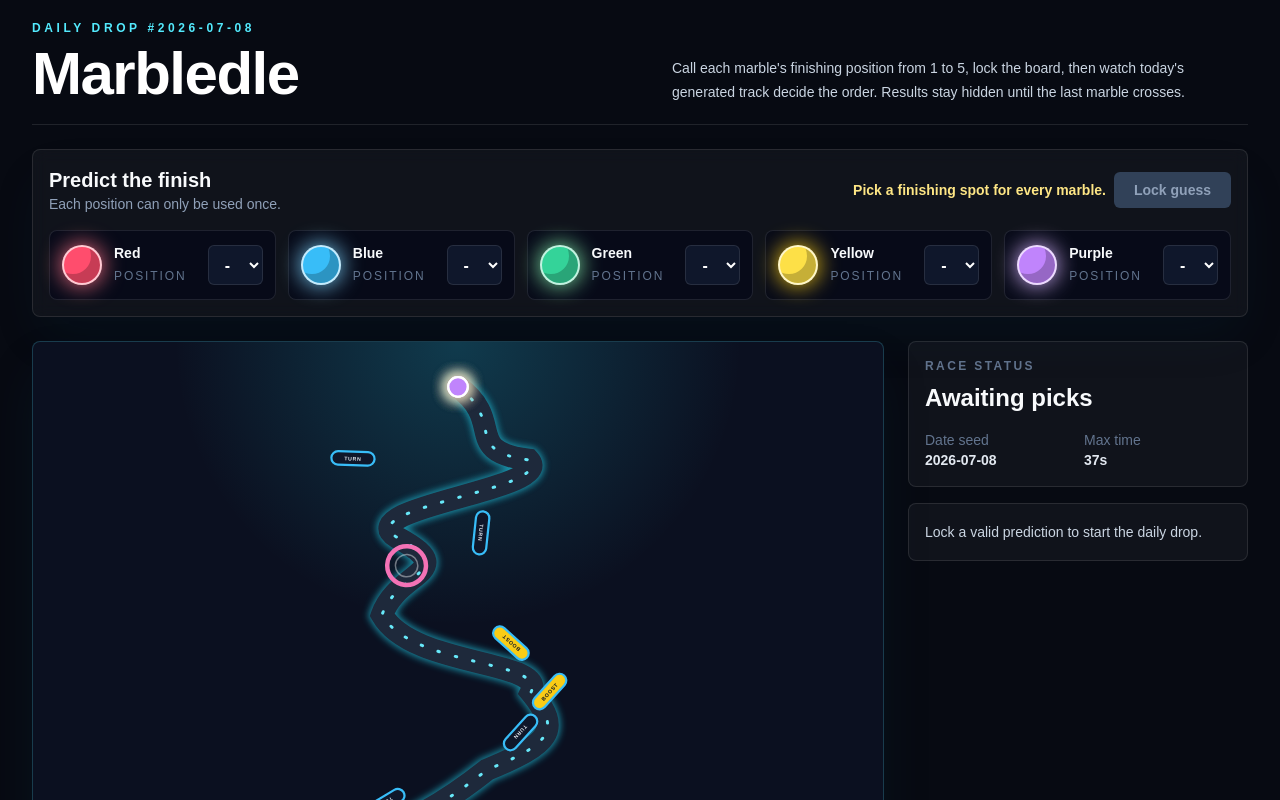
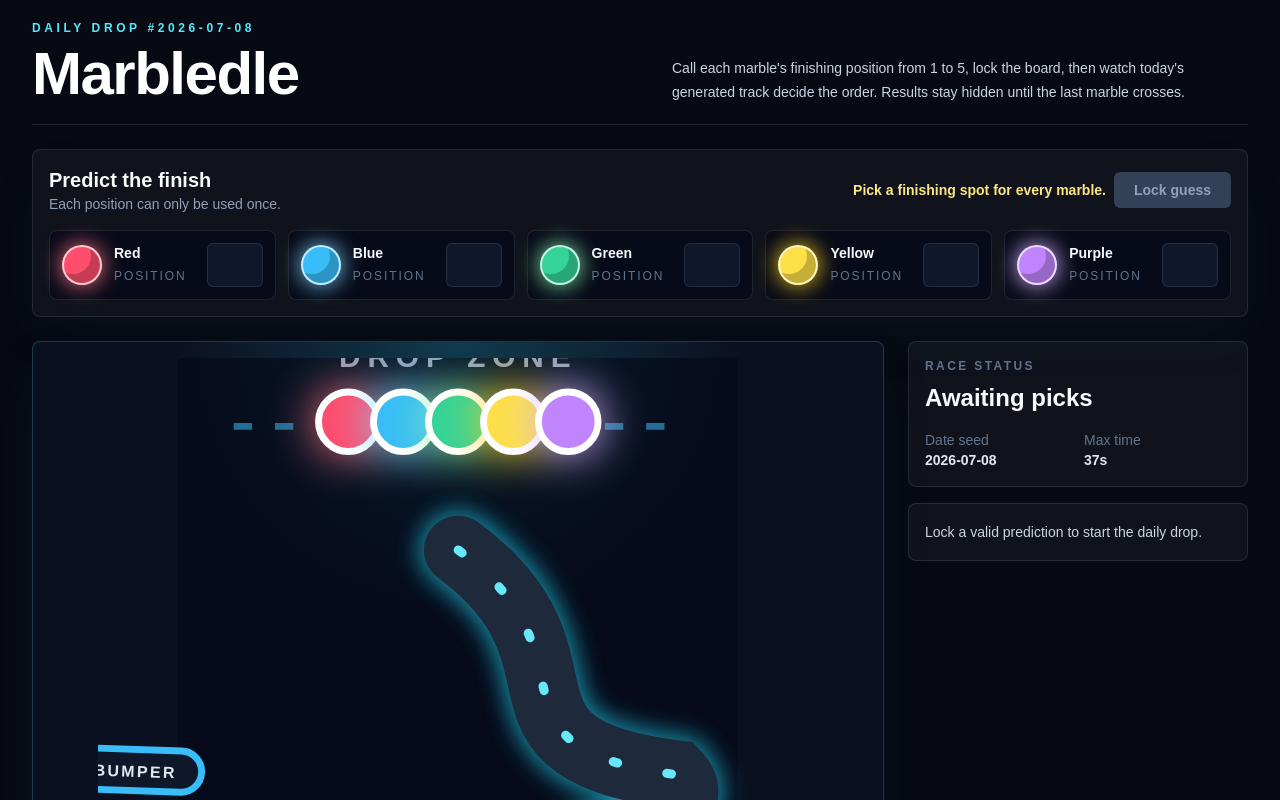
Before and after one commit to svnday/marbledle, a Next.js app: page / in a window 1280 px wide. Shown: the top 800 px of the page. Built offline with nearby package versions, Linux system fonts and the light colour scheme.

Commit message:
Add zoomed race camera

```diff
--- a/src/app/globals.css
+++ b/src/app/globals.css
@@ -31,12 +31,12 @@ body {
 }
 
 button,
-select {
+input {
   cursor: pointer;
 }
 
 button:disabled,
-select:disabled {
+input:disabled {
   cursor: not-allowed;
 }
 
--- a/src/components/MarbledleGame.tsx
+++ b/src/components/MarbledleGame.tsx
@@ -1,6 +1,12 @@
 "use client";
 
-import { type CSSProperties, useEffect, useMemo, useState } from "react";
+import {
+  type CSSProperties,
+  useEffect,
+  useMemo,
+  useRef,
+  useState,
+} from "react";
 import {
   type Marble,
   type MarbleId,
@@ -17,15 +23,16 @@ import {
 
 type RaceState = "guessing" | "racing" | "finished";
 
-const POSITION_OPTIONS = [1, 2, 3, 4, 5];
-
 export function MarbledleGame() {
   const puzzle = useMemo(() => getDailyPuzzle(), []);
   const [guess, setGuess] = useState<PositionGuess>(() => createEmptyGuess());
   const [raceState, setRaceState] = useState<RaceState>("guessing");
+  const [cameraProgress, setCameraProgress] = useState(0);
+  const raceStartedAt = useRef<number | null>(null);
 
   const validation = getGuessValidation(guess);
   const guessedOrder = useMemo(() => guessToOrder(guess), [guess]);
+  const duplicatePositions = useMemo(() => getDuplicatePositions(guess), [guess]);
   const score = useMemo(
     () =>
       raceState === "finished"
@@ -40,15 +47,50 @@ export function MarbledleGame() {
     }
 
     const timeout = window.setTimeout(
-      () => setRaceState("finished"),
+      () => {
+        setCameraProgress(1);
+        setRaceState("finished");
+      },
       puzzle.raceDurationSeconds * 1000 + 700,
     );
 
     return () => window.clearTimeout(timeout);
   }, [puzzle.raceDurationSeconds, raceState]);
 
+  useEffect(() => {
+    if (raceState !== "racing") {
+      raceStartedAt.current = null;
+      return;
+    }
+
+    raceStartedAt.current = performance.now();
+    let animationFrame = 0;
+
+    function updateCamera(now: number) {
+      if (raceStartedAt.current === null) {
+        return;
+      }
+
+      const elapsed = (now - raceStartedAt.current) / 1000;
+      const progress = Math.min(elapsed / puzzle.raceDurationSeconds, 1);
+      setCameraProgress(progress);
+
+      if (progress < 1) {
+        animationFrame = window.requestAnimationFrame(updateCamera);
+      }
+    }
+
+    animationFrame = window.requestAnimationFrame(updateCamera);
+
+    return () => window.cancelAnimationFrame(animationFrame);
+  }, [puzzle.raceDurationSeconds, raceState]);
+
   function updateGuess(marbleId: MarbleId, value: string) {
     if (raceState !== "guessing") {
+      return;
+    }
+
+    if (!/^[1-5]?$/.test(value)) {
       return;
     }
 
@@ -63,6 +105,7 @@ export function MarbledleGame() {
       return;
     }
 
+    setCameraProgress(0);
     setRaceState("racing");
   }
 
@@ -96,7 +139,7 @@ export function MarbledleGame() {
             <div className="flex flex-col gap-2 sm:flex-row sm:items-center">
               <p className="min-h-5 text-sm font-semibold text-amber-200">
                 {validation.hasDuplicates
-                  ? "Duplicate positions need fixing."
+                  ? "Duplicate position typed."
                   : validation.isComplete
                     ? "Ready to race."
                     : "Pick a finishing spot for every marble."}
@@ -112,22 +155,34 @@ export function MarbledleGame() {
           </div>
 
           <div className="mt-4 grid gap-3 sm:grid-cols-2 lg:grid-cols-5">
-            {puzzle.marbles.map((marble) => (
+            {puzzle.marbles.map((marble) => {
+              const marbleGuess = guess[marble.id];
+
+              return (
                 <MarbleGuessCard
                   disabled={raceState !== "guessing"}
-                guess={guess[marble.id]}
+                  hasDuplicate={
+                    typeof marbleGuess === "number" &&
+                    duplicatePositions.has(marbleGuess)
+                  }
+                  guess={marbleGuess}
                   key={marble.id}
                   marble={marble}
                   onChange={(value) => updateGuess(marble.id, value)}
                 />
-            ))}
+              );
+            })}
           </div>
         </section>
 
         <section className="grid flex-1 gap-6 lg:grid-cols-[minmax(0,1fr)_340px]">
           <div className="relative min-h-[780px] overflow-hidden rounded-lg border border-cyan-300/20 bg-[#0b1020] shadow-2xl shadow-cyan-950/30">
             <div className="absolute inset-0 bg-[radial-gradient(circle_at_top,_rgba(34,211,238,0.22),_transparent_32%),radial-gradient(circle_at_bottom,_rgba(192,132,252,0.16),_transparent_34%)]" />
-            <RaceTrack puzzle={puzzle} raceState={raceState} />
+            <RaceTrack
+              cameraProgress={cameraProgress}
+              puzzle={puzzle}
+              raceState={raceState}
+            />
           </div>
 
           <aside className="flex flex-col gap-4">
@@ -172,16 +227,24 @@ export function MarbledleGame() {
 function MarbleGuessCard({
   disabled,
   guess,
+  hasDuplicate,
   marble,
   onChange,
 }: {
   disabled: boolean;
   guess: number | "";
+  hasDuplicate: boolean;
   marble: Marble;
   onChange: (value: string) => void;
 }) {
   return (
-    <label className="flex items-center gap-3 rounded-lg border border-white/10 bg-slate-950/60 p-3">
+    <label
+      className={
+        hasDuplicate
+          ? "flex items-center gap-3 rounded-lg border border-red-400 bg-red-950/40 p-3 shadow-[0_0_18px_rgba(248,113,113,0.16)]"
+          : "flex items-center gap-3 rounded-lg border border-white/10 bg-slate-950/60 p-3"
+      }
+    >
       <span
         aria-hidden="true"
         className="h-10 w-10 shrink-0 rounded-full border-2 border-white/70 shadow-[inset_-9px_-9px_0_rgba(0,0,0,0.22),0_0_22px_var(--marble-glow)]"
@@ -194,47 +257,83 @@ function MarbleGuessCard({
       />
       <span className="min-w-0 flex-1">
         <span className="block truncate text-sm font-black">{marble.name}</span>
-        <span className="text-xs uppercase tracking-[0.16em] text-slate-500">
-          position
+        <span
+          className={
+            hasDuplicate
+              ? "text-xs font-black uppercase tracking-[0.16em] text-red-300"
+              : "text-xs uppercase tracking-[0.16em] text-slate-500"
+          }
+        >
+          {hasDuplicate ? "duplicate" : "position"}
         </span>
       </span>
-      <select
-        className="h-10 rounded-md border border-white/10 bg-slate-900 px-3 text-base font-black text-white outline-none transition focus:border-cyan-300 disabled:opacity-50"
+      <input
+        aria-invalid={hasDuplicate}
+        className={
+          hasDuplicate
+            ? "h-11 w-14 rounded-md border border-red-300 bg-red-950 px-3 text-center text-lg font-black text-white outline-none transition focus:border-red-200 disabled:opacity-50"
+            : "h-11 w-14 rounded-md border border-white/10 bg-slate-900 px-3 text-center text-lg font-black text-white outline-none transition focus:border-cyan-300 disabled:opacity-50"
+        }
         disabled={disabled}
+        inputMode="numeric"
+        maxLength={1}
         onChange={(event) => onChange(event.target.value)}
+        pattern="[1-5]"
         value={guess}
-      >
-        <option value="">-</option>
-        {POSITION_OPTIONS.map((position) => (
-          <option key={position} value={position}>
-            {position}
-          </option>
-        ))}
-      </select>
+      />
     </label>
   );
 }
 
 function RaceTrack({
+  cameraProgress,
   puzzle,
   raceState,
 }: {
+  cameraProgress: number;
   puzzle: ReturnType<typeof getDailyPuzzle>;
   raceState: RaceState;
 }) {
+  const cameraTransform = getCameraTransform(cameraProgress);
+
   return (
-    <div className="absolute inset-0 flex items-center justify-center p-3 sm:p-6">
+    <div className="absolute inset-0 flex items-center justify-center p-2 sm:p-4">
       <svg
         aria-label="Daily vertical marble race track"
-        className="h-full max-h-[1040px] w-full max-w-[520px] overflow-visible"
+        className="h-full w-full max-w-[720px] overflow-hidden"
         role="img"
-        viewBox="0 0 420 980"
+        viewBox="0 0 420 560"
       >
         <defs>
           <filter id="track-glow" x="-40%" y="-40%" width="180%" height="180%">
             <feGaussianBlur stdDeviation="5" />
           </filter>
         </defs>
+
+        <rect fill="rgba(2,6,23,0.56)" height="560" width="420" x="0" y="0" />
+
+        <g style={{ transition: raceState === "racing" ? "none" : "transform 500ms ease" }} transform={cameraTransform}>
+          <text
+            fill="#94a3b8"
+            fontSize="13"
+            fontWeight="900"
+            letterSpacing="3"
+            textAnchor="middle"
+            x="210"
+            y="-52"
+          >
+            DROP ZONE
+          </text>
+          <line
+            opacity="0.55"
+            stroke="#38bdf8"
+            strokeDasharray="8 10"
+            strokeWidth="3"
+            x1="112"
+            x2="308"
+            y1="-26"
+            y2="-26"
+          />
 
           <path
             d={puzzle.trackPath}
@@ -286,7 +385,7 @@ function RaceTrack({
             <TrackFeatureMarker feature={feature} key={feature.id} />
           ))}
 
-        {puzzle.marbles.map((marble) => (
+          {puzzle.marbles.map((marble, index) => (
             <AnimatedMarble
               finishIndex={puzzle.finishOrder.indexOf(marble.id)}
               key={marble.id}
@@ -294,8 +393,10 @@ function RaceTrack({
               path={puzzle.trackPath}
               raceDuration={getMarbleRaceDuration(puzzle, marble.id)}
               raceState={raceState}
+              startIndex={index}
             />
           ))}
+        </g>
       </svg>
     </div>
   );
@@ -303,12 +404,10 @@ function RaceTrack({
 
 function TrackFeatureMarker({ feature }: { feature: TrackFeature }) {
   const label = {
-    boost: "BOOST",
     bumper: "BUMPER",
     loop: "LOOP",
     portal: "PORTAL",
     spinner: "SPIN",
-    switchback: "TURN",
   }[feature.kind];
 
   if (feature.kind === "portal") {
@@ -332,7 +431,7 @@ function TrackFeatureMarker({ feature }: { feature: TrackFeature }) {
   return (
     <g transform={`translate(${feature.x} ${feature.y}) rotate(${feature.rotation})`}>
       <rect
-        fill={feature.kind === "boost" ? "#facc15" : "#0f172a"}
+        fill="#0f172a"
         height="18"
         rx="9"
         stroke={feature.kind === "spinner" ? "#a78bfa" : "#38bdf8"}
@@ -342,7 +441,7 @@ function TrackFeatureMarker({ feature }: { feature: TrackFeature }) {
         y="-9"
       />
       <text
-        fill={feature.kind === "boost" ? "#0f172a" : "#e2e8f0"}
+        fill="#e2e8f0"
         fontSize="7"
         fontWeight="900"
         letterSpacing="1"
@@ -361,21 +460,24 @@ function AnimatedMarble({
   path,
   raceDuration,
   raceState,
+  startIndex,
 }: {
   finishIndex: number;
   marble: Marble;
   path: string;
   raceDuration: number;
   raceState: RaceState;
+  startIndex: number;
 }) {
   const finishX = 162 + finishIndex * 24;
+  const startX = 162 + startIndex * 24;
   const isRacing = raceState === "racing";
   const positionProps =
     raceState === "racing"
       ? { cx: 0, cy: 0 }
       : raceState === "finished"
         ? { cx: finishX, cy: 952 }
-        : { cx: 210, cy: 28 };
+        : { cx: startX, cy: -28 };
 
   return (
     <circle
@@ -441,6 +543,49 @@ function StatusPanel({
   );
 }
 
+function getDuplicatePositions(guess: PositionGuess) {
+  const counts = new Map<number, number>();
+
+  Object.values(guess).forEach((position) => {
+    if (typeof position !== "number") {
+      return;
+    }
+
+    counts.set(position, (counts.get(position) ?? 0) + 1);
+  });
+
+  return new Set(
+    [...counts.entries()]
+      .filter(([, count]) => count > 1)
+      .map(([position]) => position),
+  );
+}
+
+function getCameraTransform(progress: number) {
+  const zoom = 1.72;
+  const viewportHeight = 560;
+  const viewportCenterY = 275;
+  const focusY = -32 + progress * 1012;
+  const translateX = 210 * (1 - zoom);
+  const minTranslateY = viewportHeight - 1000 * zoom;
+  const maxTranslateY = 96;
+  const translateY = clamp(
+    viewportCenterY - focusY * zoom,
+    minTranslateY,
+    maxTranslateY,
+  );
+
+  return `translate(${round(translateX)} ${round(translateY)}) scale(${zoom})`;
+}
+
+function clamp(value: number, min: number, max: number) {
+  return Math.min(max, Math.max(min, value));
+}
+
+function round(value: number) {
+  return Math.round(value);
+}
+
 function ResultList({ title, order }: { title: string; order: MarbleId[] }) {
   return (
     <div className="rounded-lg border border-white/10 bg-white/[0.04] p-4">
--- a/src/lib/game.ts
+++ b/src/lib/game.ts
@@ -11,9 +11,7 @@ export type TrackFeatureKind =
   | "loop"
   | "portal"
   | "bumper"
-  | "spinner"
-  | "switchback"
-  | "boost";
+  | "spinner";
 
 export type TrackFeature = {
   id: string;
@@ -193,8 +191,6 @@ function createTrackFeatures(random: () => number): TrackFeature[] {
     "portal",
     "bumper",
     "spinner",
-    "switchback",
-    "boost",
   ];
 
   return Array.from({ length: 11 }, (_, index) => ({
```
Also changed, not shown: 1 other file (tests, documents, lock files or other folders). Lines whose indentation alone changed are shown as unchanged.
